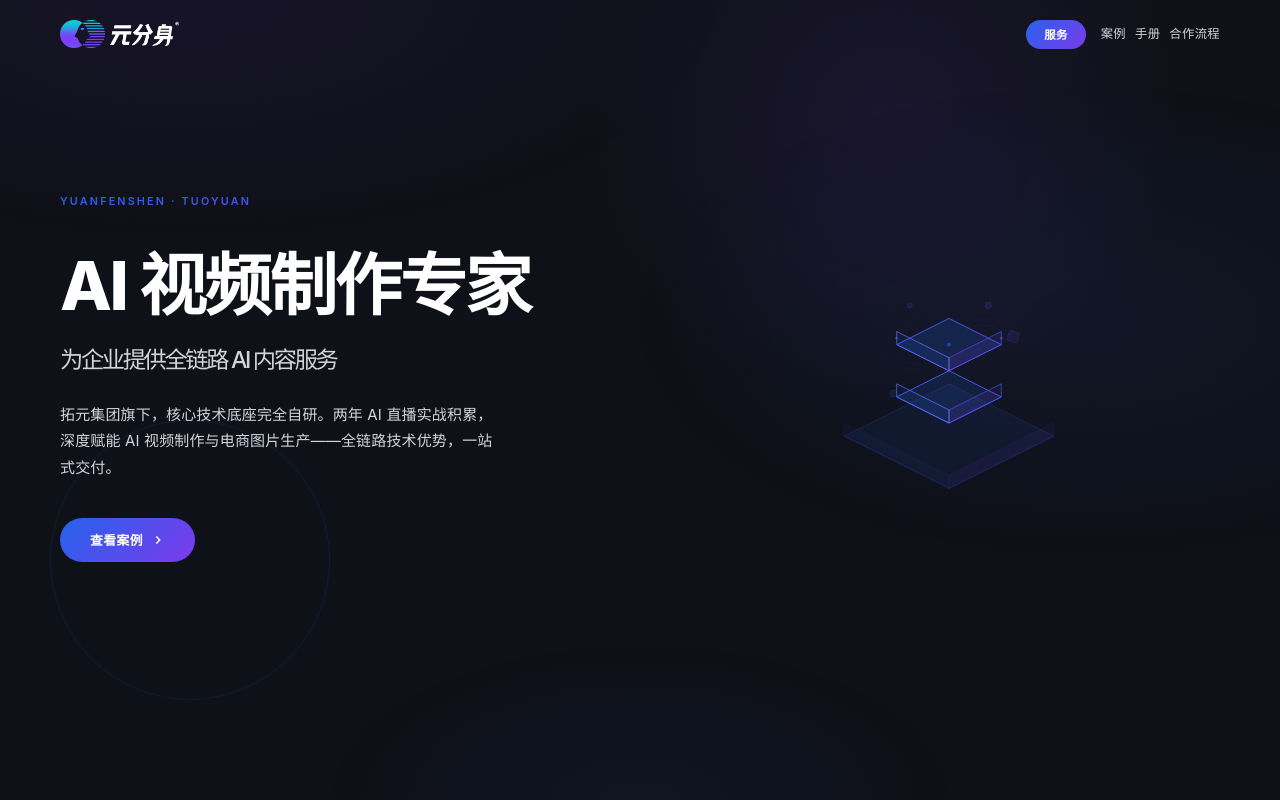
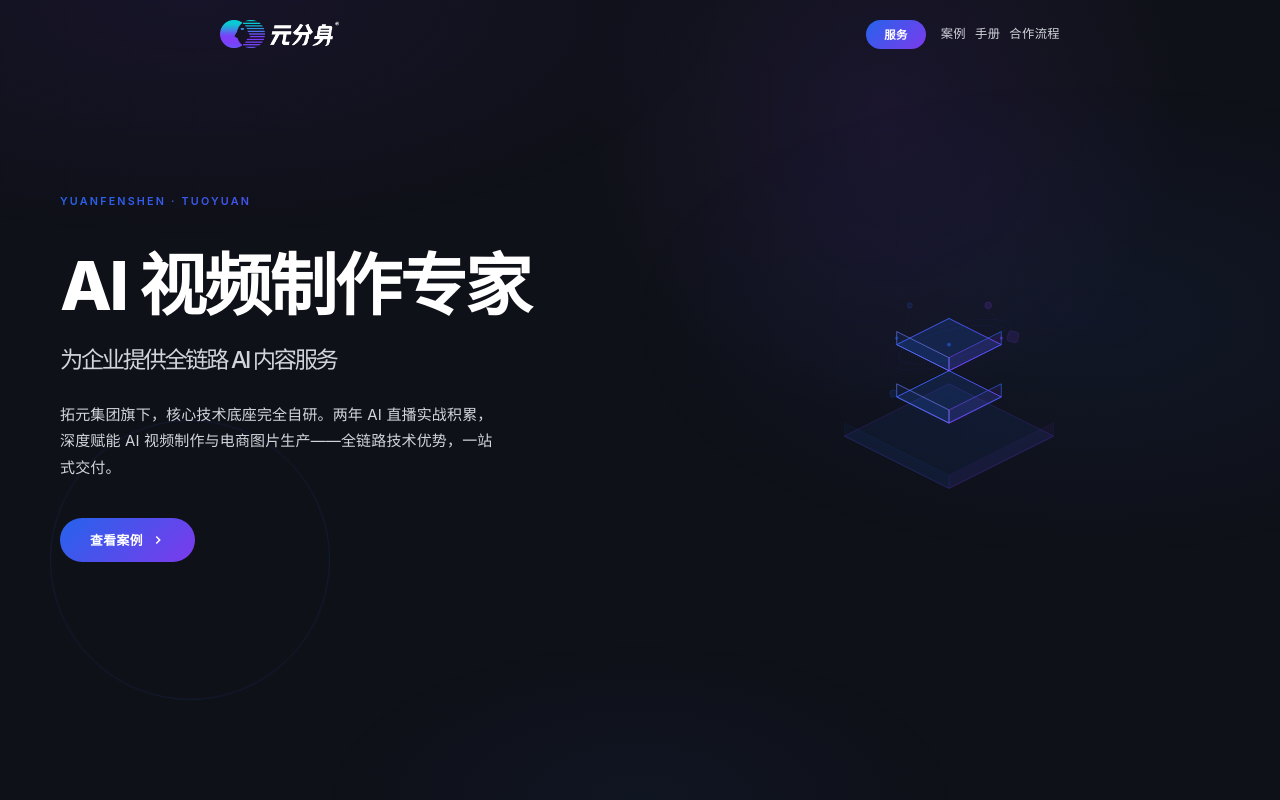
Before and after one commit to yuanfenshen/yuanfenshen, a plain HTML site: page index.html in a window 1280 px wide. Shown: the top 800 px of the page. Drawn offline with Linux system fonts and the light colour scheme.

Commit message:
Update index.html: mobile title nowrap, nav alignment fix

```diff
--- a/index.html
+++ b/index.html
@@ -165,7 +165,7 @@ main { position: relative; z-index: 1; }
   display: flex;
   align-items: center;
   justify-content: space-between;
-  max-width: 1280px;
+  max-width: 960px;
   margin: 0 auto;
   padding: 0 clamp(1.5rem, 5vw, 4rem);
 }
```
